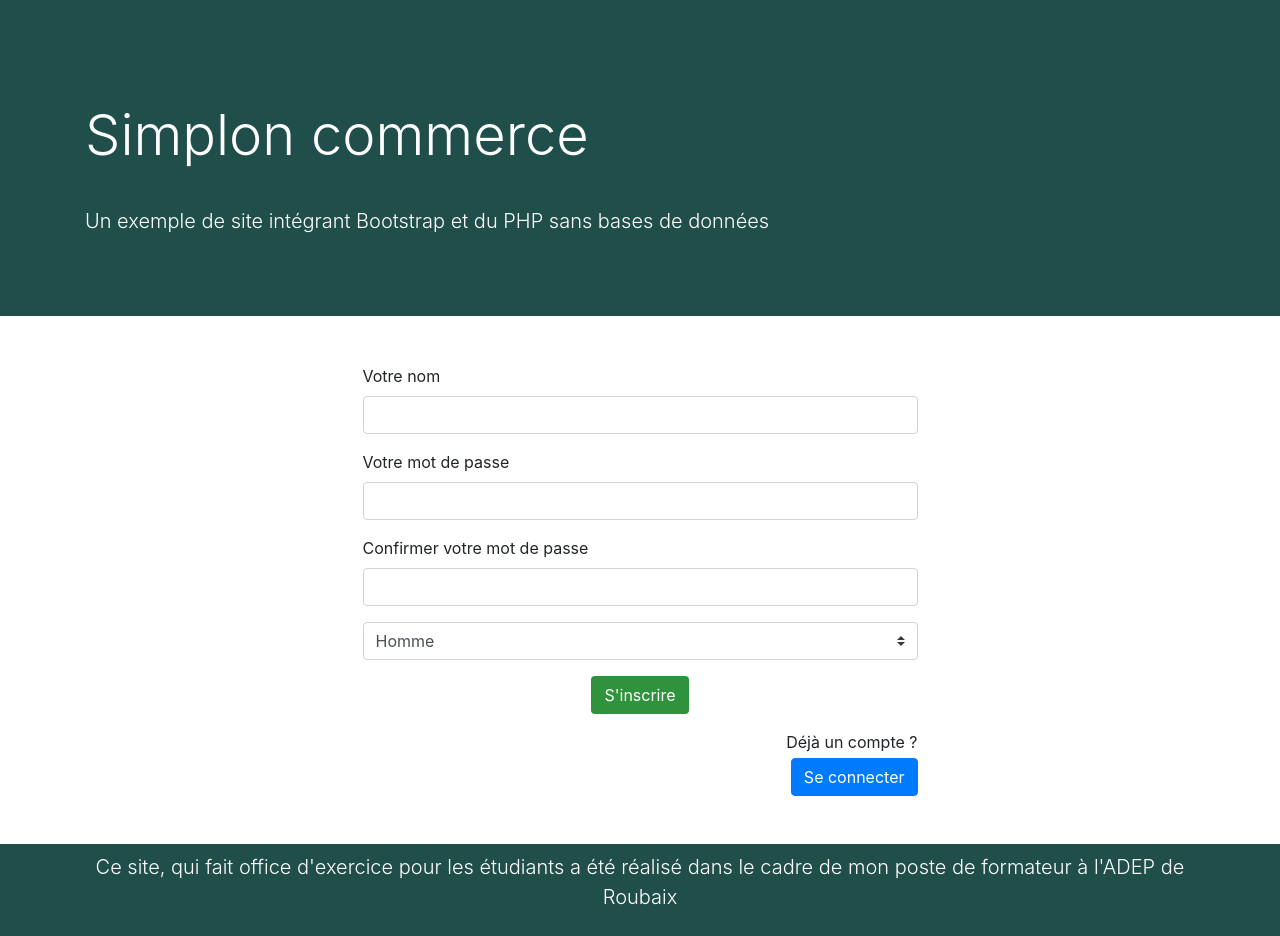
After one commit to Gvito/Projet-semaine-9, a PHP site: page /signHome.php in a window 1280 px wide. The commit adds this page. Run offline with PHP 8.4, Linux system fonts and the light colour scheme; some libraries are stand-ins or nearby versions.

Commit message:
edit form and new page product

```diff
--- /dev/null
+++ b/signHome.php
@@ -0,0 +1,37 @@
+<?php
+//load Header
+include "Template/header.php";
+
+?>
+
+<form class="w-50 mx-auto my-5" action="login.php" method="post">
+  <div class="form-group">
+    <label for="userName">Votre nom</label>
+    <input type="text" class="form-control" id="userName" name="user_name" required>
+  </div>
+  <div class="form-group">
+    <label for="userPassword">Votre mot de passe</label>
+    <input type="password" class="form-control" id="userPassword" name="user_password" required>
+  </div>
+  <div class="form-group">
+    <label for="userPassword">Confirmer votre mot de passe</label>
+    <input type="password" class="form-control" id="userPassword" name="user_password" required>
+  </div>
+  <div class="form-group">
+  <select class="custom-select" required>
+      <label for="userSexe">Votre sexe</label>
+      <option value="1">Homme</option>
+      <option value="2">Femme</option>
+    </select>
+  </div>
+  <p class="text-center"><button type="submit" class="btn lightBg">S'inscrire</button></p>
+  <div class="d-inline text-right">
+    <p class="mb-1"> Déjà un compte ?</p>
+    <p><a href="index.php" class="btn btn-primary">Se connecter</a></p>
+  </div>
+</form>
+
+ <?php
+ //load Footer
+ include "Template/footer.php"
+  ?>
```
Also changed, not shown: index.php (+8 -4 lines), infoProduct.php (added, +16 -0 lines), products.php (+10 -10 lines), Template/basket.php (deleted), basket.php (added).
